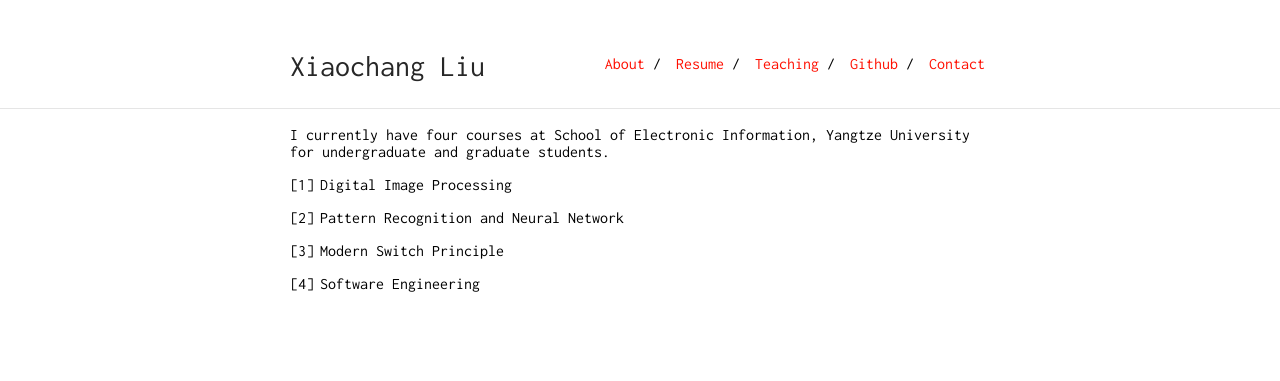
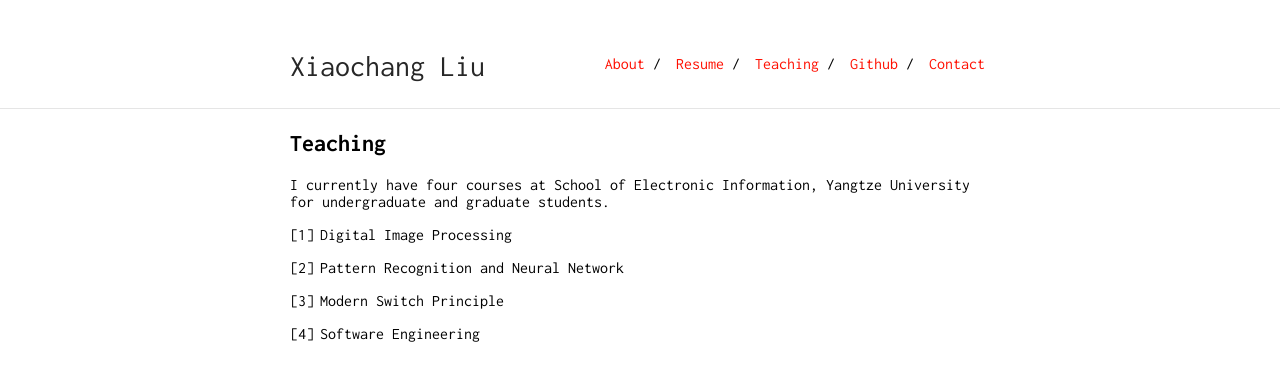
Before and after one commit to deepinx/deepinx.github.io, a Jekyll site: the page built from teach.md, in a window 1280 px wide. Shown: the top 381 px of the page. Built offline with Jekyll 4.4.1, drawn with Linux system fonts in a browser that asks for light colours; our own code applies the rules of GitHub Pages for plain Markdown files.

Commit message:
Update teach.md

```diff
--- a/teach.md
+++ b/teach.md
@@ -2,6 +2,8 @@
 layout: default
 is_contact: true
 ---
+
+## Teaching
 
 I currently have four courses at School of Electronic Information, Yangtze University for undergraduate and graduate students.
 
```
